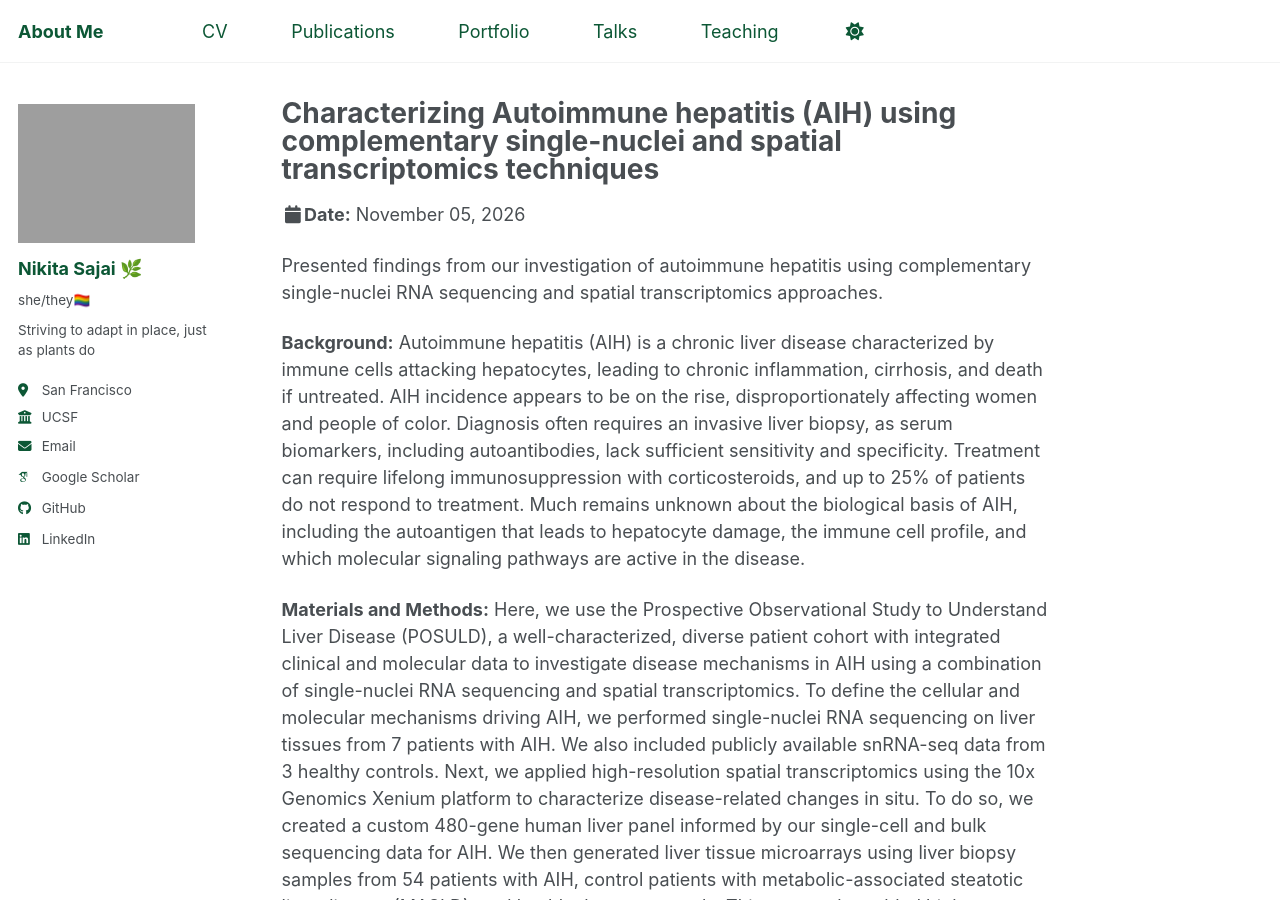
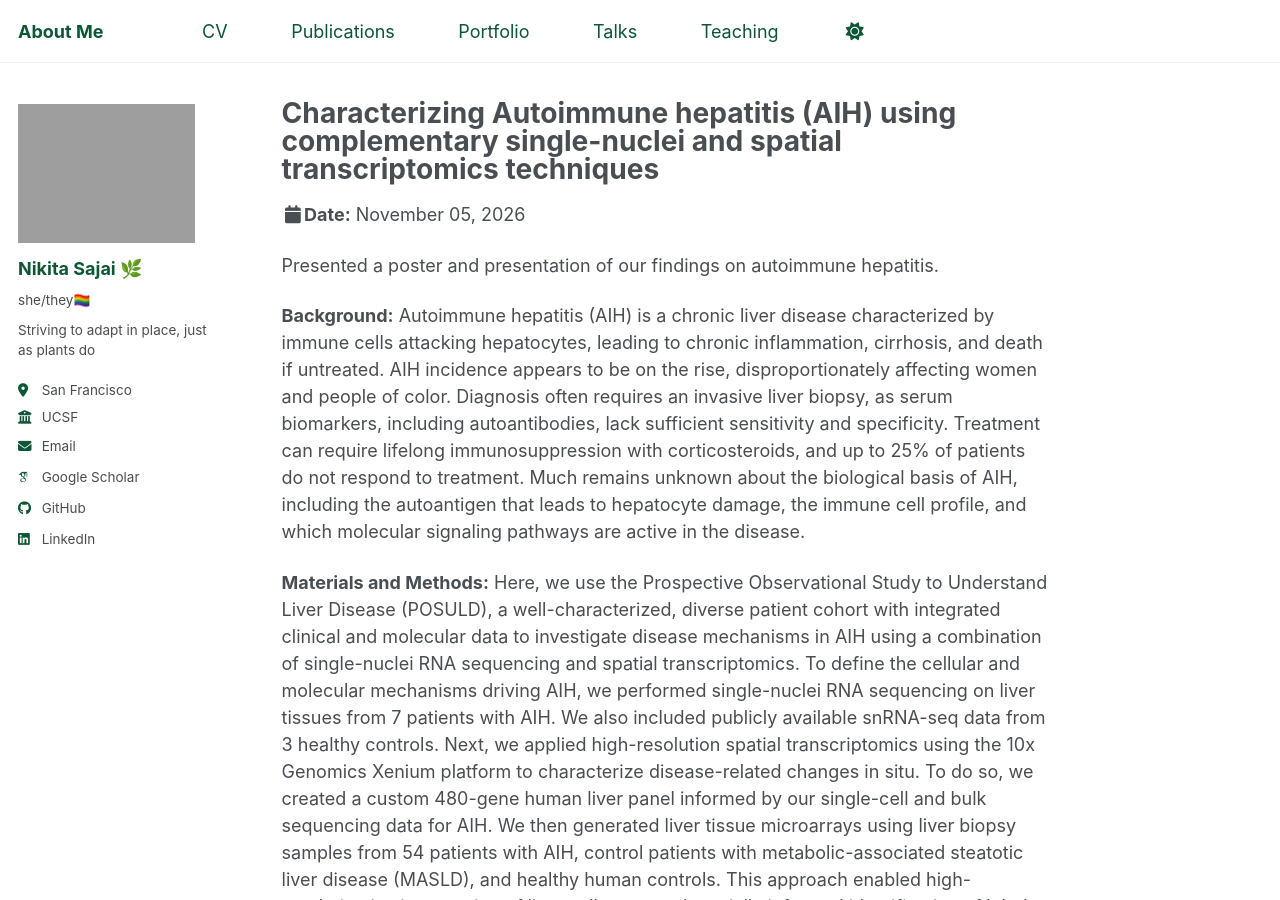
Before and after one commit to 16nikita/16nikita.github.io, a Jekyll site: the page built from _talks/2014-02-01-talk-5.md, in a window 1280 px wide and 900 px high. Built offline with Jekyll 4.4.1, drawn with Linux system fonts in a browser that asks for light colours; some web fonts are replaced.

Commit message:
update talks

```diff
--- a/_talks/2014-02-01-talk-5.md
+++ b/_talks/2014-02-01-talk-5.md
@@ -8,7 +8,7 @@ date: 2026-11-05
 slidesurl: 'http://16nikita.github.io/files/Liver_Center_Symposium_April2026.pptx'
 location: "Denver, CO"
 ---
-Presented findings from our investigation of autoimmune hepatitis using complementary single-nuclei RNA sequencing and spatial transcriptomics approaches.
+Presented a poster and presentation of our findings on autoimmune hepatitis.
 
 **Background:** Autoimmune hepatitis (AIH) is a chronic liver disease characterized by immune cells attacking hepatocytes, leading to chronic inflammation, cirrhosis, and death if untreated. AIH incidence appears to be on the rise, disproportionately affecting women and people of color. Diagnosis often requires an invasive liver biopsy, as serum biomarkers, including autoantibodies, lack sufficient sensitivity and specificity. Treatment can require lifelong immunosuppression with corticosteroids, and up to 25% of patients do not respond to treatment. Much remains unknown about the biological basis of AIH, including the autoantigen that leads to hepatocyte damage, the immune cell profile, and which molecular signaling pathways are active in the disease.
 
```
